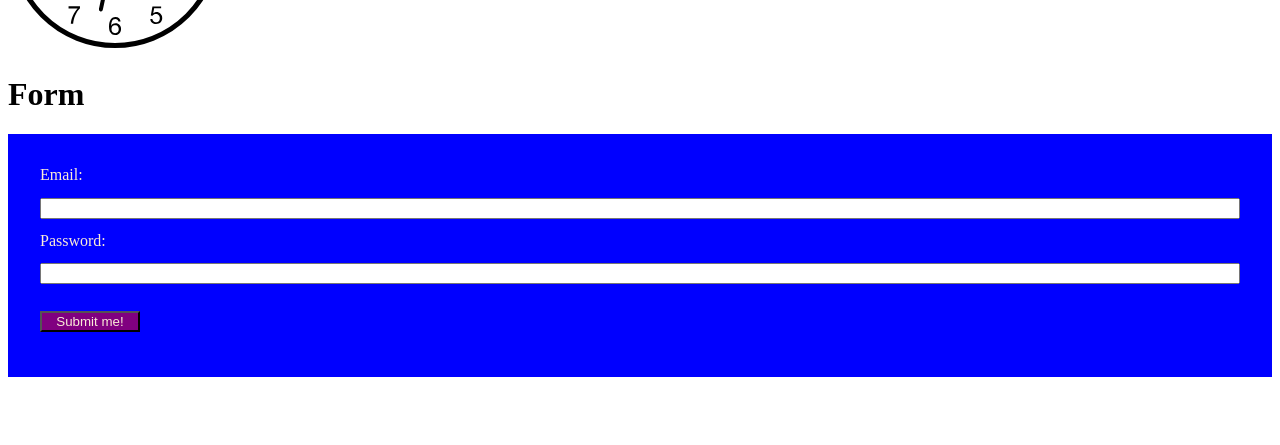
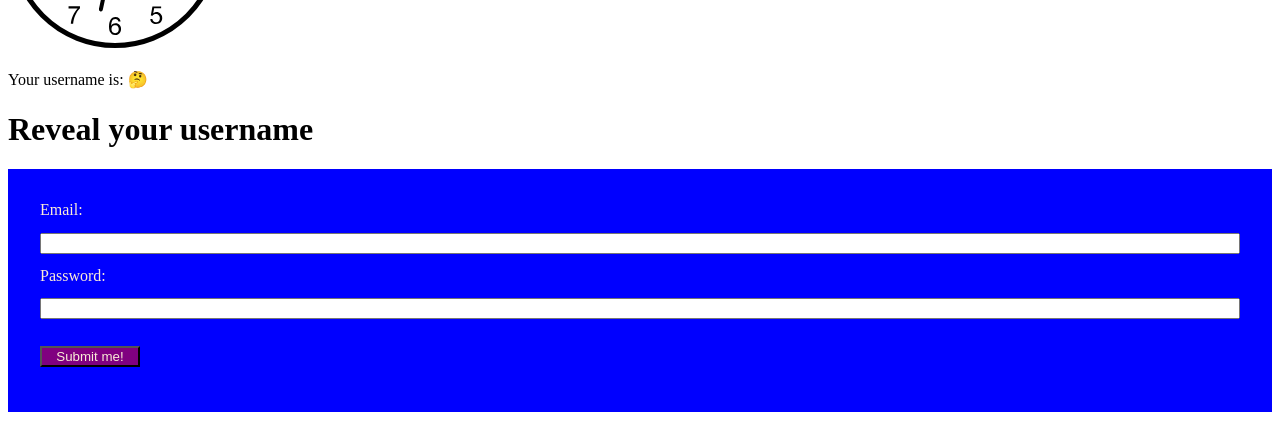
Before and after one commit to biancapower/demo-app, a React (Create React App) app: page / in a window 1280 px wide. Shown: the part 353-798 px from the top of the page. Built offline with nearby package versions, Linux system fonts and the light colour scheme; no server answers; grey boxes are pictures that could not be loaded.

Commit message:
implement working form with uncontrolled components

```diff
--- a/src/components/Form.jsx
+++ b/src/components/Form.jsx
@@ -1,17 +1,63 @@
 import React, { Component } from 'react'
 import "../css/form.css"
+import { data } from '../data/users'
 
 class Form extends Component{
 	constructor(props){
 		super(props)
-		this.state = null
+		this.state = {
+			errorMessage: "",
+			username: "🤔"
+		}
+	}
+
+	onFormSubmit = (event) => {
+		console.log(data)
+
+		// prevents default browser behaviour
+		// including generation of query params
+		// 					and refresh of page
+		event.preventDefault()
+
+		// clear out these values when form is submitted
+		// to prevent old messages continuing to be displayed
+		this.setState({errorMessage: "", username: ""})
+
+		// event.target is the form
+		// console.log(event.target.children)
+
+		const formElements = event.target.children
+		const emailInput = formElements[1]
+		const passwordInput = formElements[3]
+		const emailValue = emailInput.value
+		const passwordValue = passwordInput.value
+
+		const foundUser = data.find((user) => user.email === emailValue)
+
+		if (foundUser) {
+			if (passwordValue === foundUser.password) {
+				this.setState({
+					username: foundUser.username
+				})
+			}
+		} else {
+			this.setState({
+				errorMessage: "No matches found"
+			})
+		}
 	}
 
 	render(){
 		return(
 			<div>
-				<h1>Form</h1>
-				<form className='login-form'>
+				{this.state.errorMessage && <p>{this.state.errorMessage}</p>}
+				{this.state.username ?
+					<p>Your username is: {this.state.username}</p>
+					:
+					<p>Your login details are incorrect</p>
+				}
+				<h1>Reveal your username</h1>
+				<form className='login-form' onSubmit={this.onFormSubmit}>
 					<label htmlFor="email">Email:</label>
 					<input type="email" name="email" id="email" />
 
```
